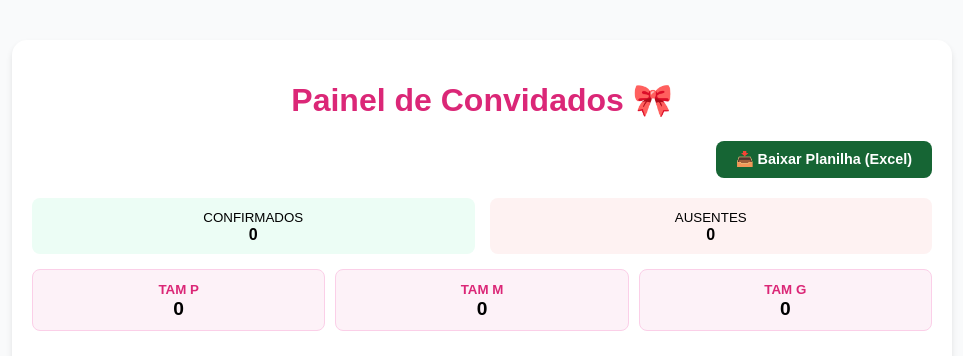
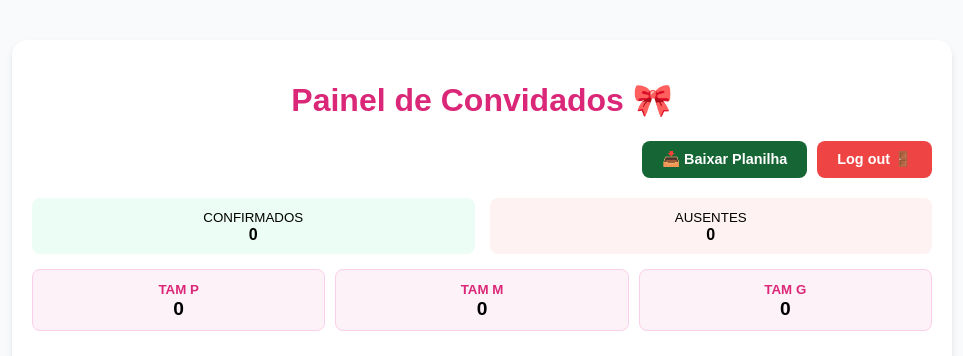
Before and after one commit to Laedio/Projeto_2_Ch-_de_BB, a Flask app: page /admin in a window 1280 px wide. Shown: the top 356 px of the page, without its empty margins (158-1121 px from the left). Run offline with Flask 3, Linux system fonts and the light colour scheme; the visitor is signed in with stand-in values (Sample User, id 1).

Commit message:
Implementado Logout e finalizada segurança do Admin

```diff
--- a/app.py
+++ b/app.py
@@ -84,6 +84,17 @@ def admin():
                            nao=confirmados_nao,
                            fraldas=resumo_fraldas)
 
+
+@app.route("/logout")
+def logout():
+    # DESCRIÇÃO: Remove a chave 'logado' da sessão do navegador
+    session.pop('logado', None)
+
+    # DESCRIÇÃO: Envia uma mensagem de aviso e volta para o login
+    flash("Você saiu do painel administrativo.")
+    return redirect(url_for('login'))
+
+
 # ---------------------------------------------------------
 # ROTA 5: DOWNLOAD DA PLANILHA
 # ---------------------------------------------------------
--- a/templates/admin.html
+++ b/templates/admin.html
@@ -10,9 +10,13 @@
 
         <h1 style="text-align: center; color: #db2777;">Painel de Convidados 🎀</h1>
 
-        <div style="text-align: right; margin-bottom: 20px;">
-            <a href="/download" style="background-color: #166534; color: white; text-decoration: none; padding: 10px 20px; border-radius: 8px; font-weight: bold; font-size: 0.9rem; display: inline-flex; align-items: center; gap: 8px;">
-                📥 Baixar Planilha (Excel)
+        <div style="text-align: right; margin-bottom: 20px; display: flex; justify-content: flex-end; gap: 10px;">
+            <a href="/download" style="background-color: #166534; color: white; text-decoration: none; padding: 10px 20px; border-radius: 8px; font-weight: bold; font-size: 0.9rem;">
+                📥 Baixar Planilha
+            </a>
+
+            <a href="/logout" style="background-color: #ef4444; color: white; text-decoration: none; padding: 10px 20px; border-radius: 8px; font-weight: bold; font-size: 0.9rem;">
+                Log out 🚪
             </a>
         </div>
 
```
